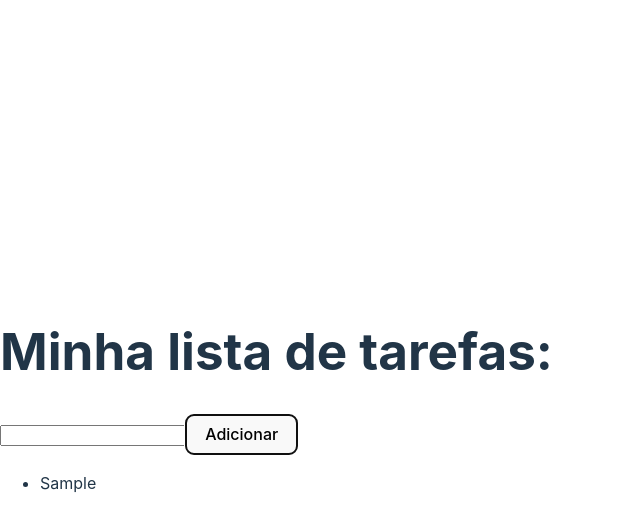
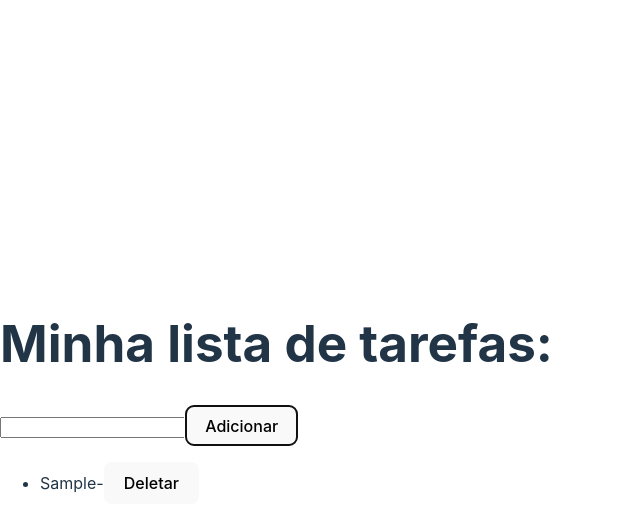
Before and after one commit to Esleynathan/SistemaParaEmpresas_ReactJSDjango_FrontEnd, a React (Vite) app: page / in a window 1280 px wide. Both pictures are taken after typing "Sample" into the empty fields and a click on the button "Adicionar". Shown: the top 532 px of the page, without its empty margins (0-640 px from the left). Built offline with nearby package versions, Linux system fonts and the light colour scheme.

Commit message:
Arrays no State: Removendo um elemento

```diff
--- a/src/App.tsx
+++ b/src/App.tsx
@@ -21,6 +21,9 @@ const App = () => {
       setInputValue('')
   }
 
+  const handleDel = (key:number) => {
+    setTasks(tasks.filter((_value, index) => index != key))
+  }
 
   return (
       <div>
@@ -42,6 +45,9 @@ const App = () => {
             {tasks.map((value, key) => (
               <li key={key}>
                 {value}
+                -
+                <button onClick={() => handleDel(key)}>
+                  Deletar</button>
 
               </li>
 
```
Lines whose indentation alone changed are shown as unchanged.
